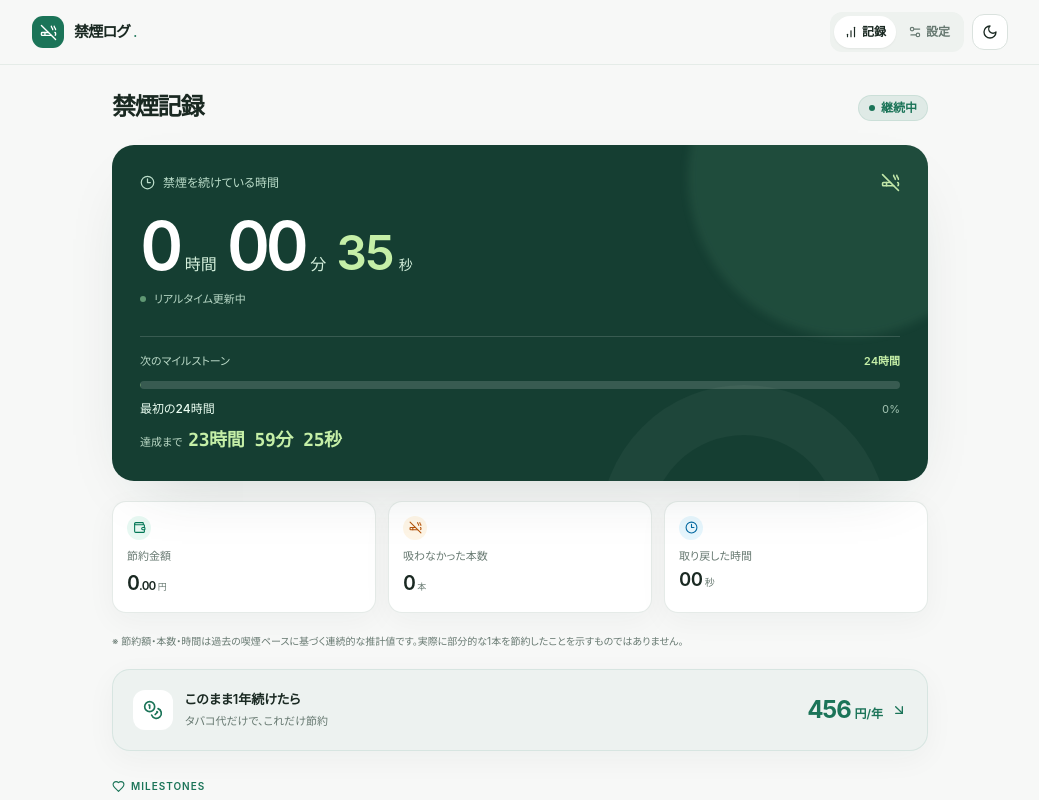
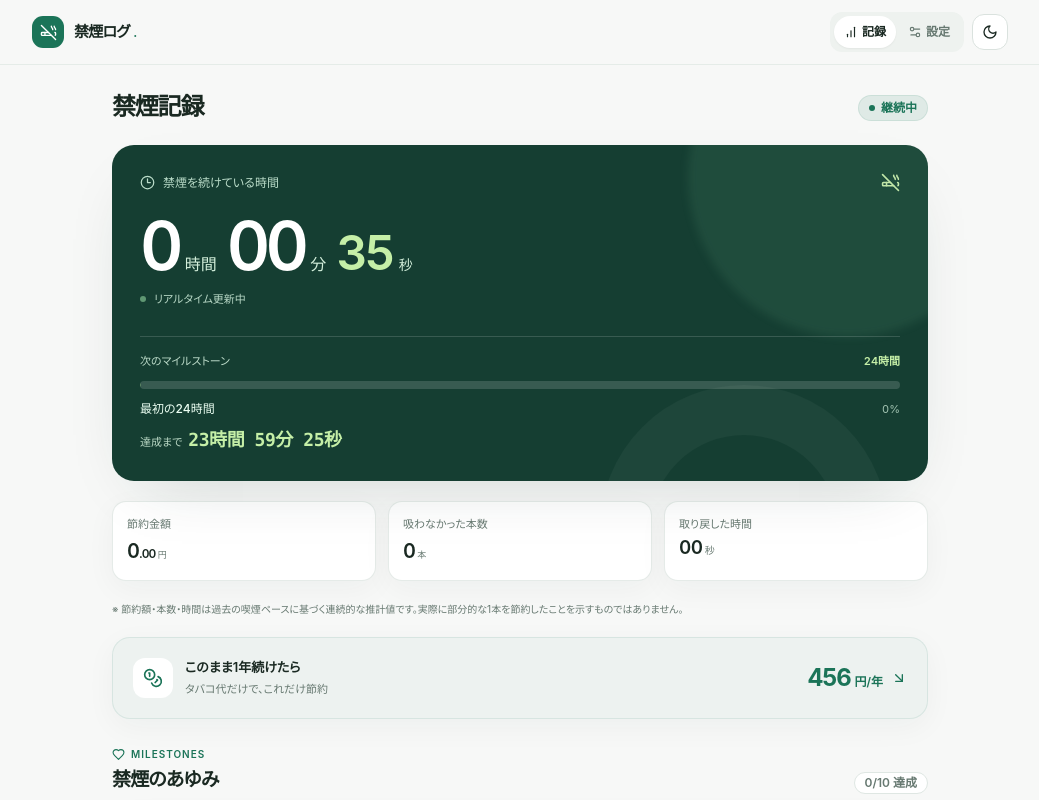
Before and after one commit to ShunsukeOta/no-smoking-tracker, a React (Vite) app: page / in a window 1280 px wide. Both pictures are taken after typing "5", "5", "5" into the empty fields and a click on the button "禁煙記録をはじめる". Shown: the top 800 px of the page, without its empty margins (120-1159 px from the left). Built offline with nearby package versions, Linux system fonts and the light colour scheme.

Commit message:
style: remove icons from three compact statistic cards

```diff
--- a/src/components/Dashboard.tsx
+++ b/src/components/Dashboard.tsx
@@ -1,5 +1,5 @@
 import { useState } from 'react'
-import { ArrowDownRight, ArrowRight, BadgeCheck, CalendarCheck2, Check, CheckCircle2, ChevronDown, ChevronUp, CigaretteOff, Clock3, Coins, Heart, Info, Leaf, Wallet } from 'lucide-react'
+import { ArrowDownRight, ArrowRight, BadgeCheck, CalendarCheck2, Check, CheckCircle2, ChevronDown, ChevronUp, CigaretteOff, Clock3, Coins, Heart, Info, Leaf } from 'lucide-react'
 import { Badge } from '@/components/ui/badge'
 import { Card, CardContent } from '@/components/ui/card'
 import { Button } from '@/components/ui/button'
@@ -80,19 +80,16 @@ export default function Dashboard({ profile, now }: { profile: QuitProfile; now:
 
       <section aria-label="禁煙の成果" className="grid grid-cols-3 gap-2 sm:gap-3">
         <Card className="min-w-0 rounded-[14px]"><CardContent className="min-w-0 p-2.5 sm:p-3.5">
-          <div className="mb-2 inline-flex h-6 w-6 items-center justify-center rounded-lg bg-emerald-500/10 text-emerald-700 dark:text-emerald-300"><Wallet size={13} /></div>
           <p className="text-[10px] leading-4 text-muted-foreground sm:text-[11px]">節約金額</p>
           <div className="mt-1 flex items-baseline gap-0.5 tabular-nums whitespace-nowrap">
             <strong className="min-w-0 font-semibold tracking-[-.055em]"><span className="text-[clamp(12px,3.6vw,20px)]">{savedYenWhole}</span><span className="text-[10px] sm:text-xs">.{savedYenFraction}</span></strong><span className="text-[9px] text-muted-foreground">円</span>
           </div>
         </CardContent></Card>
         <Card className="min-w-0 rounded-[14px]"><CardContent className="min-w-0 p-2.5 sm:p-3.5">
-          <div className="mb-2 inline-flex h-6 w-6 items-center justify-center rounded-lg bg-amber-500/10 text-amber-700 dark:text-amber-300"><CigaretteOff size={13} /></div>
           <p className="text-[10px] leading-4 text-muted-foreground sm:text-[11px]">吸わなかった本数</p>
           <div className="mt-1 flex items-baseline gap-0.5 tabular-nums"><strong className="text-[17px] font-semibold tracking-[-.04em] sm:text-[20px]">{number(stats.avoidedCigarettes)}</strong><span className="text-[9px] text-muted-foreground">本</span></div>
         </CardContent></Card>
         <Card className="min-w-0 rounded-[14px]"><CardContent className="min-w-0 p-2.5 sm:p-3.5">
-          <div className="mb-2 inline-flex h-6 w-6 items-center justify-center rounded-lg bg-sky-500/10 text-sky-700 dark:text-sky-300"><Clock3 size={13} /></div>
           <p className="text-[10px] leading-4 text-muted-foreground sm:text-[11px]">取り戻した時間</p>
           <div className="mt-1"><ReclaimedTime seconds={stats.reclaimedSecondsPrecise} /></div>
         </CardContent></Card>
```
